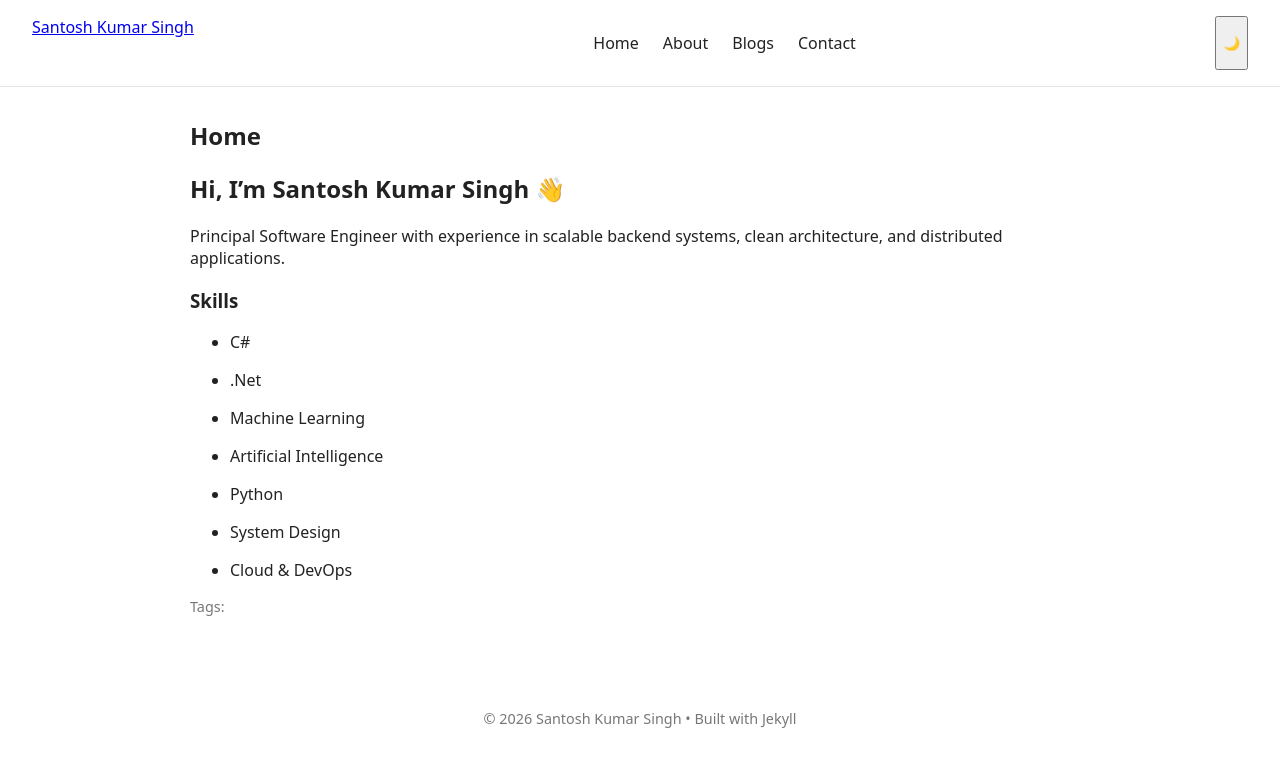
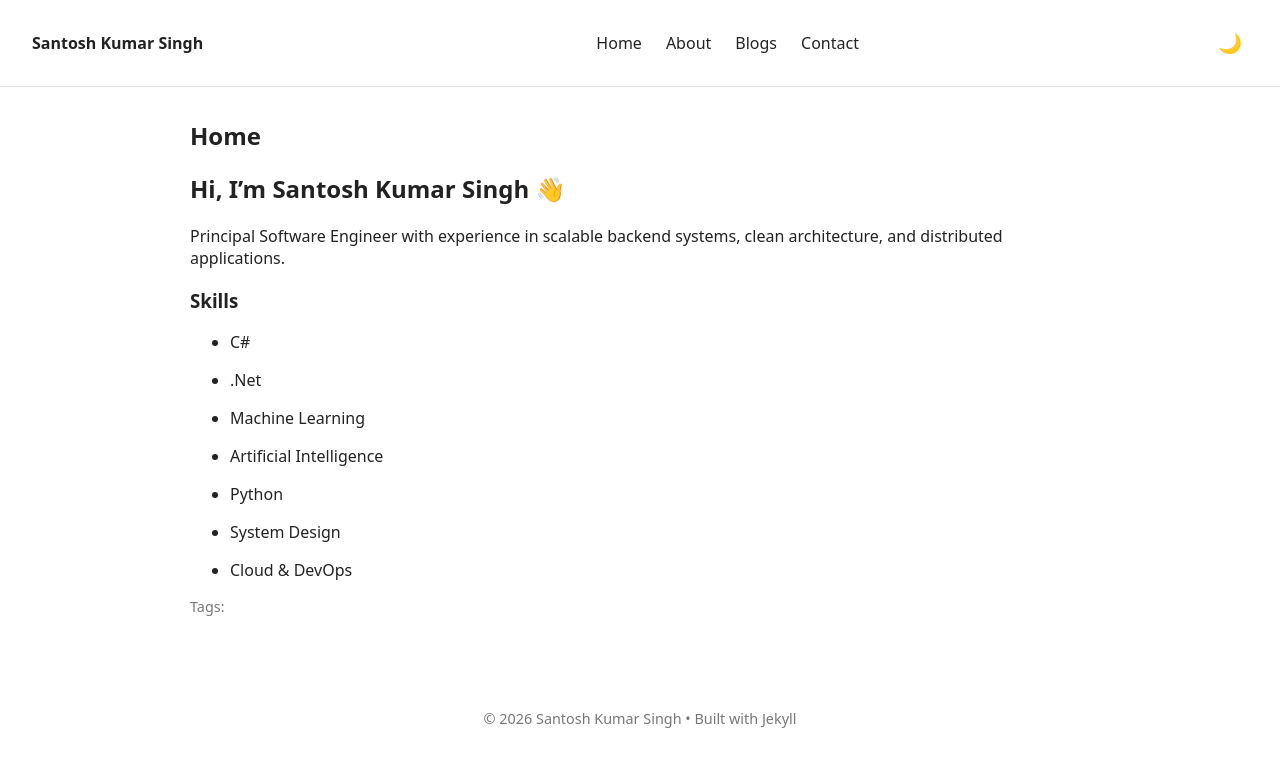
Before and after one commit to santoshk86/santoshk86.github.io, a Jekyll site: the page built from index.md, in a window 1280 px wide. Shown: the top 767 px of the page. Built offline with Jekyll 4.4.1, drawn with Linux system fonts in a browser that asks for light colours.

Commit message:
Update code for system dark mode

```diff
--- a/_includes/head.html
+++ b/_includes/head.html
@@ -1,9 +1,9 @@
 <head>
   <meta charset="UTF-8">
   <meta name="viewport" content="width=device-width, initial-scale=1">
-  <script defer src="/assets/js/theme.js"></script>
   <title>{{ page.title }} | {{ site.title }}</title>
 
   <link rel="stylesheet" href="/assets/css/main.css">
   {% seo %}
+  <script defer src="/assets/js/theme.js"></script>
 </head>
--- a/assets/css/main.css
+++ b/assets/css/main.css
@@ -18,13 +18,15 @@ body {
 }
 
 .site-header {
-  border-bottom: 1px solid rgba(0, 0, 0, 0.1);
   background: var(--bg);
+  border-bottom: 1px solid var(--border);
+  transition: background-color 0.3s ease, border-color 0.3s ease;
 }
 
 .nav {
-  display: flex;
+   display: flex;
   justify-content: space-between;
+  align-items: center;
   padding: 1rem 2rem;
 }
 
@@ -35,12 +37,12 @@ body {
 }
 
 .nav-links a {
-  text-decoration: none;
+   text-decoration: none;
   color: var(--text);
 }
 
 .nav-links a:hover {
-  color: var(--accent);
+   color: var(--accent);
 }
 
 .page h1,
@@ -54,29 +56,35 @@ body {
 }
 
 .site-footer {
-  text-align: center;
+ text-align: center;
   padding: 2rem;
+  font-size: 0.9rem;
   color: #777;
-  font-size: 0.9rem;
 }
 :root {
   --bg: #ffffff;
-  --text: #222;
+  --text: #222222;
   --accent: #007acc;
+  --border: rgba(0, 0, 0, 0.1);
 }
 
 .dark {
   --bg: #121212;
   --text: #eaeaea;
   --accent: #4dabf7;
+  --border: rgba(255, 255, 255, 0.15);
 }
+
 .dark .site-header {
   border-bottom: 1px solid rgba(255, 255, 255, 0.15);
 }
 
 body {
+  margin: 0;
+  font-family: system-ui, sans-serif;
   background: var(--bg);
   color: var(--text);
+  transition: background-color 0.3s ease, color 0.3s ease;
 }
 .post {
   margin-bottom: 4rem;
@@ -104,8 +112,8 @@ body {
 .category,
 .tag {
   display: inline-block;
-  margin-right: 0.5rem;
   padding: 0.2rem 0.5rem;
+  margin-right: 0.3rem;
   background: rgba(0, 0, 0, 0.05);
   border-radius: 4px;
   font-size: 0.8rem;
@@ -117,8 +125,7 @@ body {
 }
 
 .post-content {
-  line-height: 1.7;
-  margin-top: 2rem;
+ line-height: 1.7;
 }
 
 .post-navigation {
@@ -135,3 +142,15 @@ body {
 .back-to-blog {
   margin-top: 2rem;
 }
+.logo {
+  text-decoration: none;
+  color: var(--text);
+  font-weight: 600;
+}
+#theme-toggle {
+  background: none;
+  border: none;
+  font-size: 1.2rem;
+  cursor: pointer;
+  color: var(--text);
+}
--- a/assets/js/theme.js
+++ b/assets/js/theme.js
@@ -1,12 +1,19 @@
 const toggle = document.getElementById("theme-toggle");
-const theme = localStorage.getItem("theme");
+const prefersDark = window.matchMedia("(prefers-color-scheme: dark)").matches;
+const storedTheme = localStorage.getItem("theme");
 
-if (theme === "dark") document.body.classList.add("dark");
+/* Initial theme */
+if (storedTheme === "dark" || (!storedTheme && prefersDark)) {
+  document.body.classList.add("dark");
+  toggle.textContent = "☀️";
+} else {
+  toggle.textContent = "🌙";
+}
 
+/* Toggle handler */
 toggle.addEventListener("click", () => {
-  document.body.classList.toggle("dark");
-  localStorage.setItem(
-    "theme",
-    document.body.classList.contains("dark") ? "dark" : "light"
-  );
+  const isDark = document.body.classList.toggle("dark");
+
+  localStorage.setItem("theme", isDark ? "dark" : "light");
+  toggle.textContent = isDark ? "☀️" : "🌙";
 });
```
